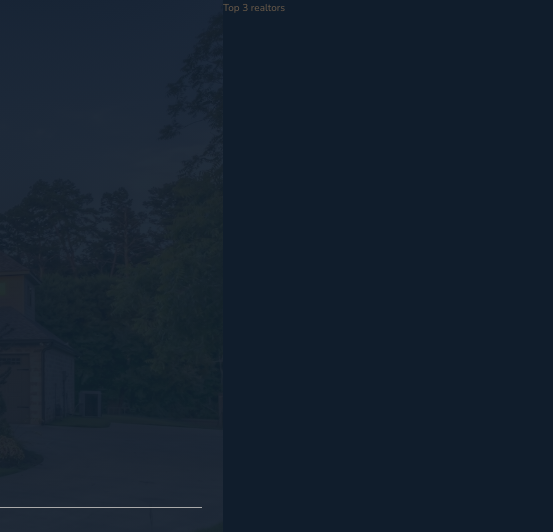
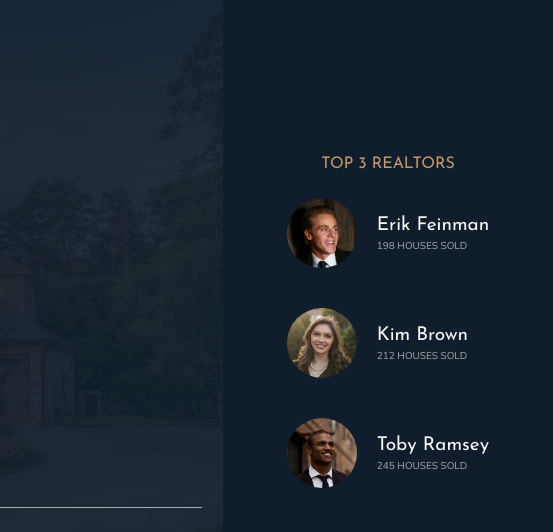
Before and after one commit to gilberto-espinoso/nexter-landing-page, a website: page index.html in a window 1280 px wide. Shown: the top 532 px of the page, 727-1280 px from the left. Drawn offline with nearby package versions, Linux system fonts and the light colour scheme.

Commit message:
feat: buildind the realtors section

```diff
--- a/index.html
+++ b/index.html
@@ -33,7 +33,28 @@
       </div>
     </header>
 
-    <div class="realtors">Top 3 realtors</div>
+    <div class="realtors">
+      <h3 class="heading-3">Top 3 Realtors</h3>
+      <div class="realtors__list">
+        <img src="img/realtor-1.jpeg" alt="Realtors 1" class="realtors__img" />
+        <div class="realtors__details">
+          <h4 class="heading-4 heading-4--light">Erik Feinman</h4>
+          <p class="realtors__sold">198 houses sold</p>
+        </div>
+
+        <img src="img/realtor-2.jpeg" alt="Realtors 2" class="realtors__img" />
+        <div class="realtors__details">
+          <h4 class="heading-4 heading-4--light">Kim Brown</h4>
+          <p class="realtors__sold">212 houses sold</p>
+        </div>
+
+        <img src="img/realtor-3.jpeg" alt="Realtors 3" class="realtors__img" />
+        <div class="realtors__details">
+          <h4 class="heading-4 heading-4--light">Toby Ramsey</h4>
+          <p class="realtors__sold">245 houses sold</p>
+        </div>
+      </div>
+    </div>
 
     <section class="features">
       <div class="feature">
--- a/sass/_realtors.scss
+++ b/sass/_realtors.scss
@@ -1,4 +1,30 @@
 .realtors {
   background-color: $color-secondary;
-  grid-column: col-end 6 / -1;
+  grid-column: col-start 7 / full-end;
+  padding: 3rem;
+  display: grid;
+  align-content: center;
+  justify-content: center;
+  justify-items: center;
+  row-gap: 2rem;
+
+  &__list {
+    display: grid;
+    grid-template-columns: min-content max-content;
+    gap: 2rem;
+    row-gap: 5vh;
+    align-items: center;
+  }
+
+  &__img {
+    width: 7rem;
+    border-radius: 50%;
+    display: block;
+  }
+
+  &__sold {
+    text-transform: uppercase;
+    color: $color-grey-light-2;
+    margin-top: -3px;
+  }
 }
```
Also changed, not shown: css/style.css.
